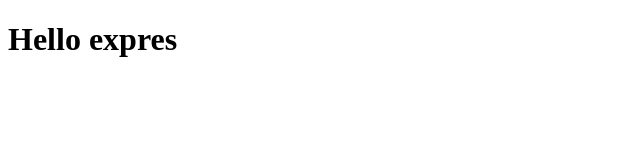
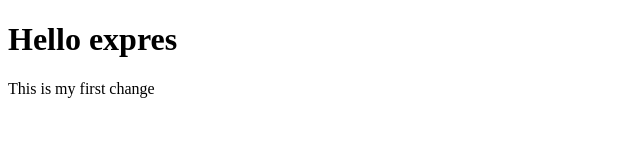
Before and after one commit to JulienLeal/web-server, a website: page public/index.html in a window 1280 px wide. Shown: the whole page, without its empty margins (0-640 px from the left). Drawn offline with Linux system fonts and the light colour scheme.

Commit message:
Index.html change

```diff
--- a/public/index.html
+++ b/public/index.html
@@ -8,5 +8,6 @@
 
 	<body>
 		<h1>Hello expres</h1>
+	<p>	This is my first change </p>
 	</body>
 </html>
```
